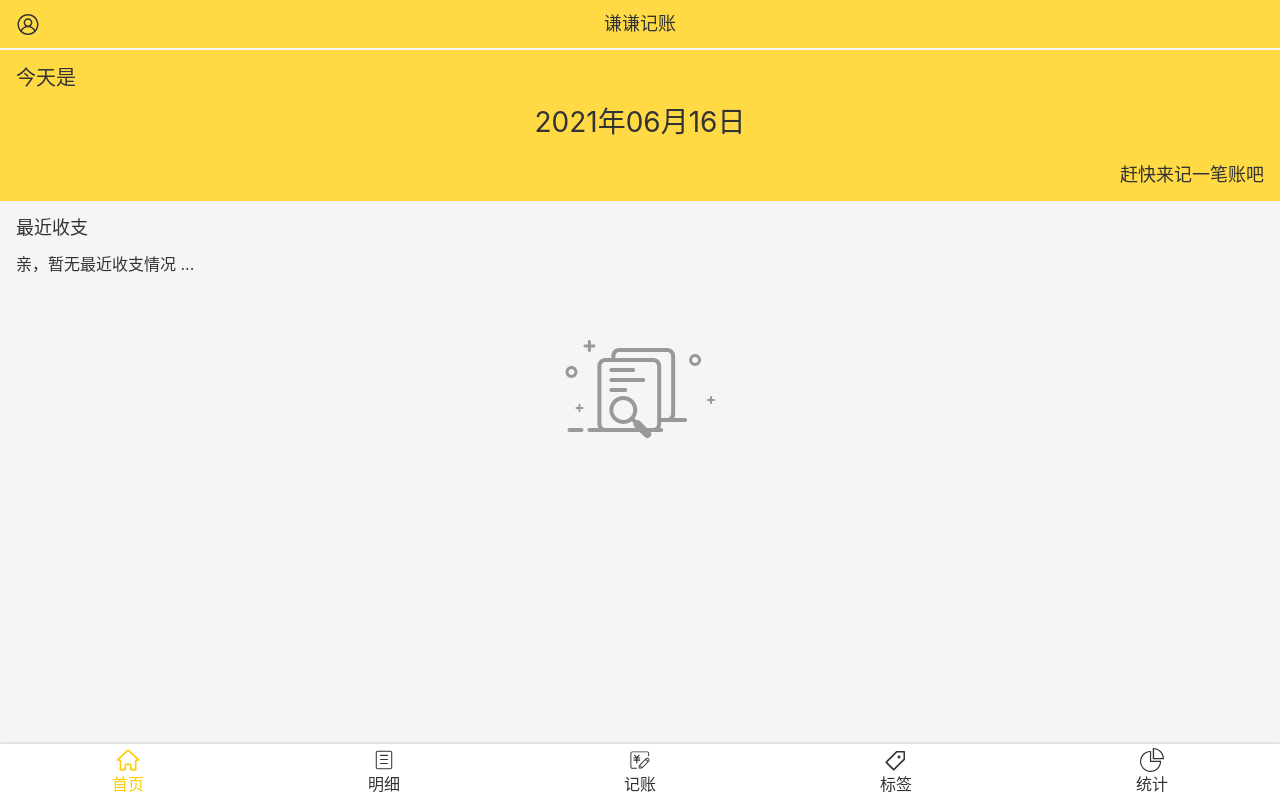
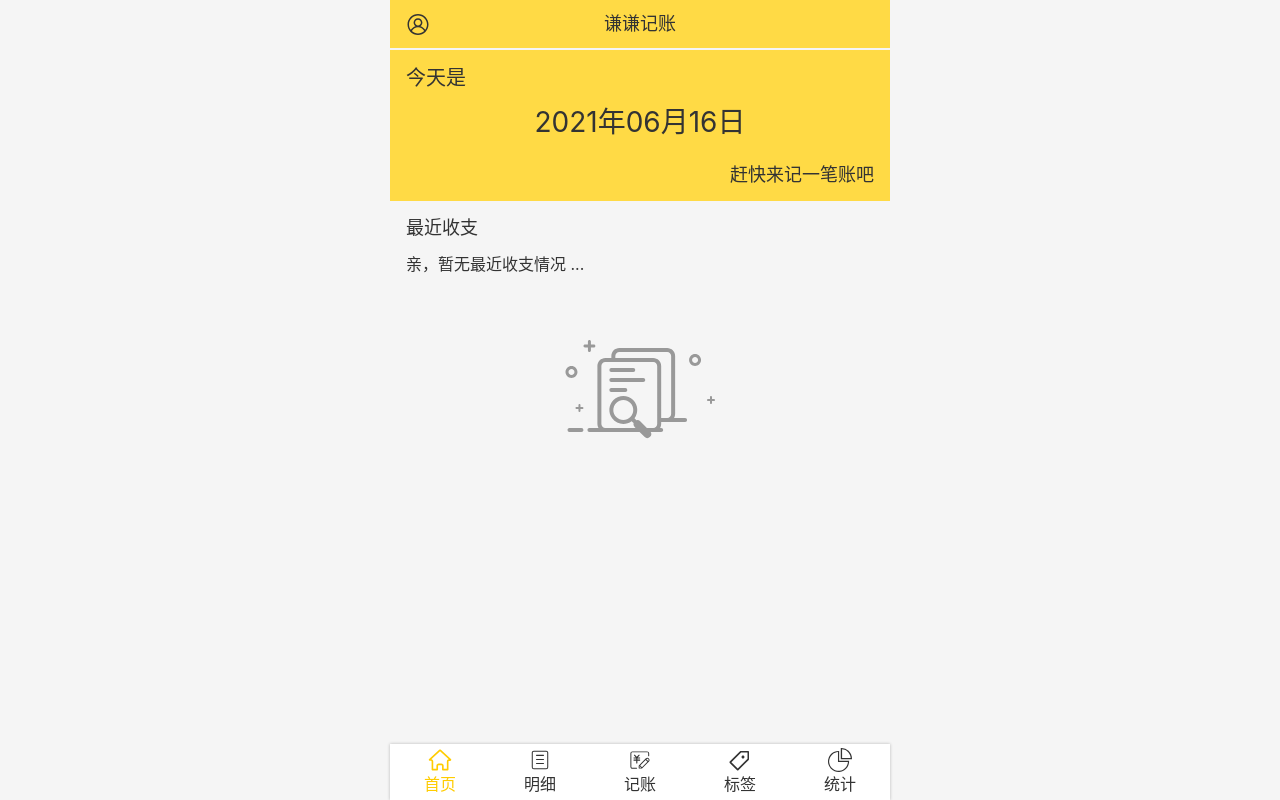
Before and after one commit to qianyuzzf/manage-money-react-1, a React app: page /statistics#/home in a window 1280 px wide. Built offline with nearby package versions, Linux system fonts and the light colour scheme.

Commit message:
增加浏览器访问时宽度设定

```diff
--- a/src/App.tsx
+++ b/src/App.tsx
@@ -11,6 +11,12 @@ import {Tag} from './views/Tag';
 
 const AppWrapper = styled.div`
   color: #333;
+  @media (min-width: 500px) {
+    width: 500px;
+    position: relative;
+    left: 50%;
+    transform: translateX(-50%);
+  }
 `;
 
 function App() {
```
